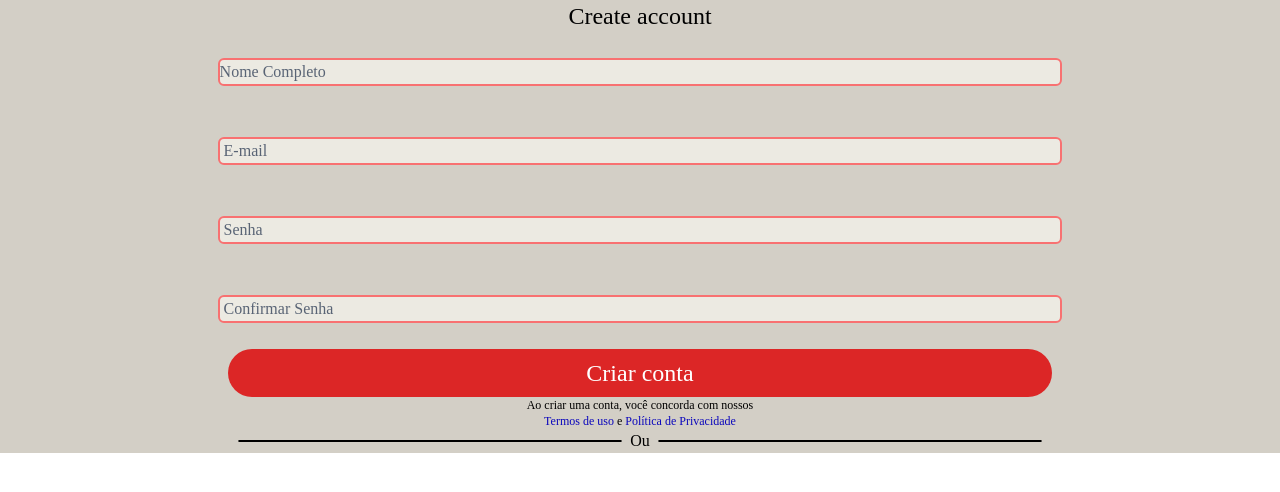
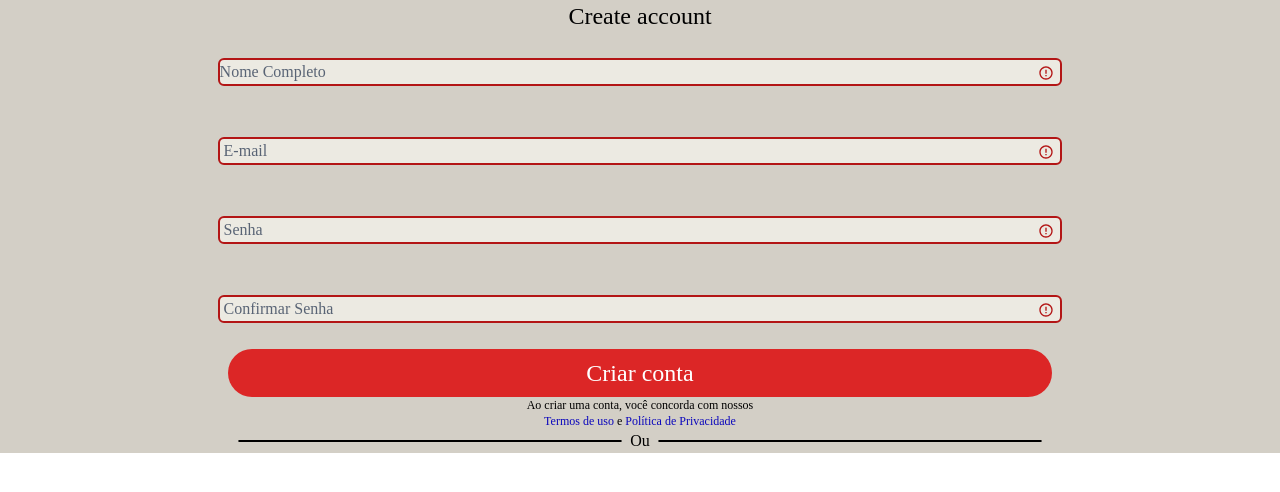
Before and after one commit to Pd-Troia/schedule_vite_tail, a React (Vite) app: page /cadastro in a window 1280 px wide. Shown: the top 492 px of the page. Built offline with nearby package versions, Linux system fonts and the light colour scheme; a web font is replaced by a local one.

Commit message:
style input icons

```diff
--- a/src/components/form/Input.tsx
+++ b/src/components/form/Input.tsx
@@ -1,4 +1,6 @@
 import * as React from 'react';
+import { MdOutlineVerified } from 'react-icons/md';
+import { MdOutlineErrorOutline } from 'react-icons/md';
 export interface IInputProps {
     name: string;
     placeholder: string;
@@ -10,16 +12,24 @@ export interface IInputProps {
 }
 
 export function Input ({name,placeholder,required,register,type,isValid}: IInputProps) {
-  const validBorder = "border-2 border-green-400"
-  const notValidBorder = "border-2 border-red-400"
+  const validBorder = "border-2 border-greenSucess"
+  const notValidBorder = "border-2 border-redFail"
   return (
-    <div>
-        <input
-        className={`bg-input w-[66vw] my-[2vw] rounded-md placeholder-formPlaceHolder ${isValid ? validBorder : notValidBorder}`}
-        {...register(name, {required:required})}
-        placeholder={placeholder}
-        type={type}
-        />
+    <div className='my-[2vw]' >
+        <div className='relative'>
+          <input
+          className={`bg-input w-[66vw] rounded-md placeholder-formPlaceHolder relative ${isValid ? validBorder : notValidBorder}`}
+          {...register(name, {required:required})}
+          placeholder={placeholder}
+          type={type}
+          />
+          <div className="absolute right-2 top-1/4" >
+          {isValid ? <span className="text-greenSucess"><MdOutlineVerified/></span> :
+           <span className="text-redFail"><MdOutlineErrorOutline/></span>}
+          </div>
+        </div>
     </div>
+
+
   );
 }
--- a/src/components/form/RegisterForm.tsx
+++ b/src/components/form/RegisterForm.tsx
@@ -25,6 +25,7 @@ export function RegisterForm ({handleSubmitDad,validateEmail,validatePassword,va
     }
   })
   const [wName,wEmail,wPassword,wConfirmPassword] = watch(["name","email","password","confirmPassword"])
+
   return (
     <div className='bg-greyForm flex justify-center items-center flex-col'>
       <h1 className='text-2xl'>Create account</h1>
```
